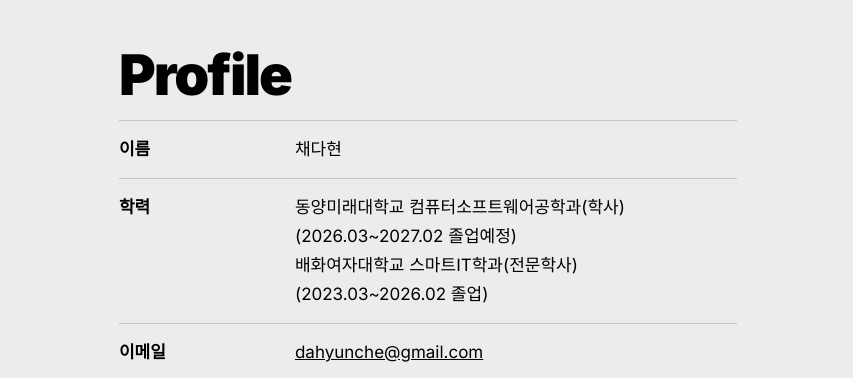
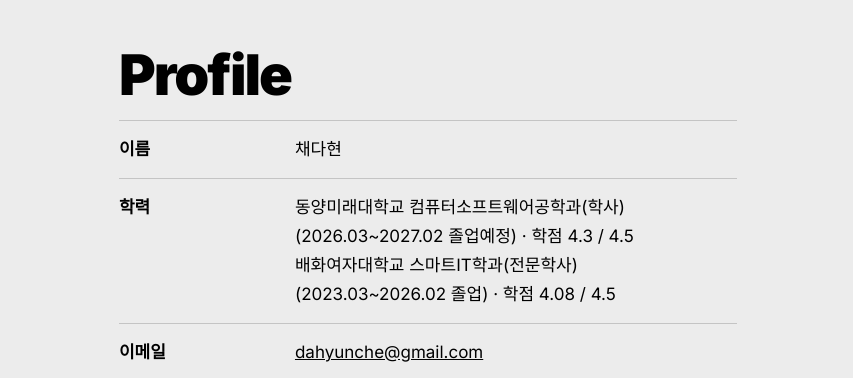
Before and after one commit to aprilily/aprilily.github.io, a plain HTML site: page index.html in a window 1280 px wide. Shown: the part 478-856 px from the top of the page, 427-1280 px from the left. Drawn offline with Linux system fonts and the light colour scheme.

Commit message:
Add files via upload

```diff
--- a/index.html
+++ b/index.html
@@ -213,7 +213,7 @@ pre.snip { margin: 8px 0 10px; padding: 12px 14px; background: var(--soft); bord
       <h2>Profile</h2>
       <dl class="facts">
         <dt>이름</dt><dd>채다현</dd>
-        <dt>학력</dt><dd>동양미래대학교 컴퓨터소프트웨어공학과(학사)<br>(2026.03~2027.02 졸업예정)<br>배화여자대학교 스마트IT학과(전문학사)<br>(2023.03~2026.02 졸업)</dd>
+        <dt>학력</dt><dd>동양미래대학교 컴퓨터소프트웨어공학과(학사)<br>(2026.03~2027.02 졸업예정) · 학점 4.3 / 4.5<br>배화여자대학교 스마트IT학과(전문학사)<br>(2023.03~2026.02 졸업) · 학점 4.08 / 4.5</dd>
         <dt>이메일</dt><dd><a href="mailto:dahyunche@gmail.com">dahyunche@gmail.com</a></dd>
         <dt>관심분야</dt><dd>백엔드 · 데이터베이스(DB)</dd>
         <dt>MBTI</dt><dd>ISTJ</dd>
```
